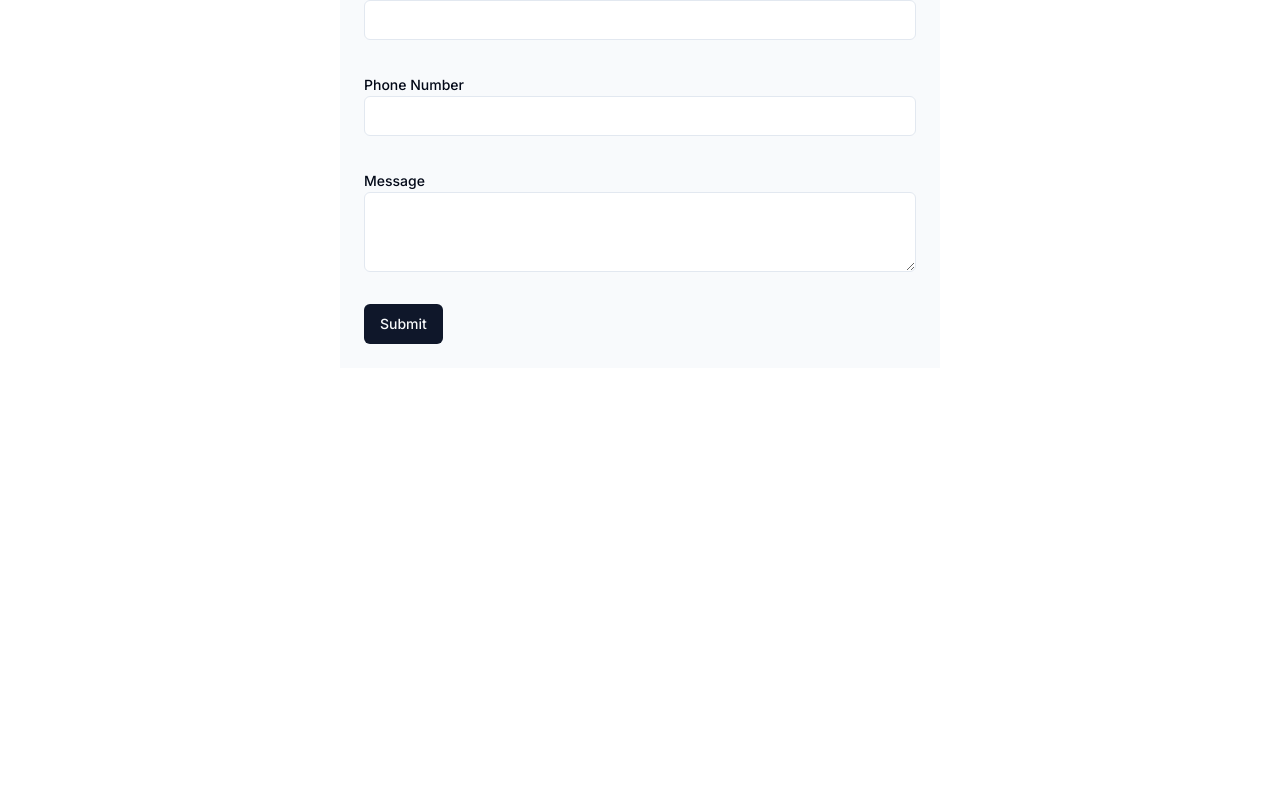
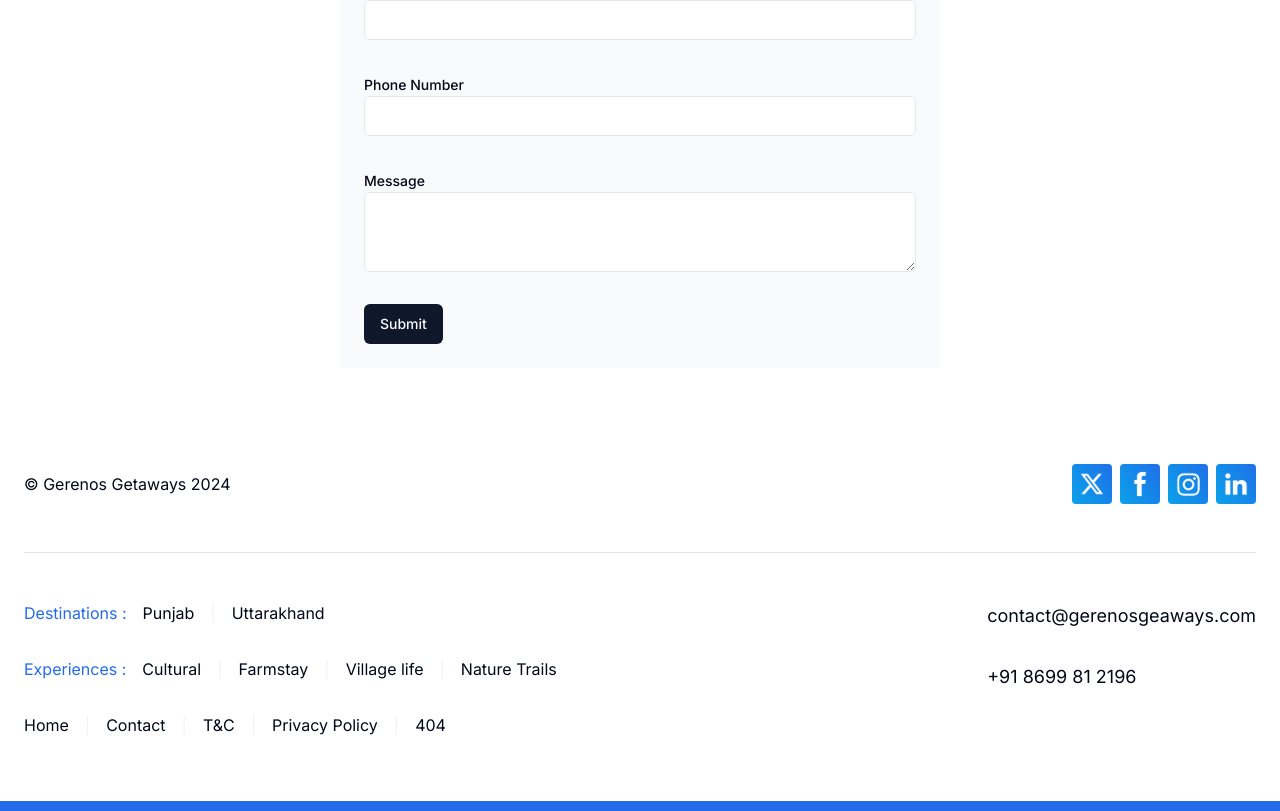
Before and after one commit to TheHypedge/geranos, a Next.js app: page /contact in a window 1280 px wide. Shown: the part 608-1419 px from the top of the page. Before the commit the page ends 1024 px from the top, so only its background shows below. Built offline with nearby package versions, Linux system fonts and the light colour scheme.

Commit message:
Changes
Changes

```diff
--- a/src/app/layout.tsx
+++ b/src/app/layout.tsx
@@ -37,7 +37,7 @@ export default function RootLayout({
       <div className="mt-24">
         {children}
       </div>
-
+      <Footer/>
       </body>
     </html>
   );
--- a/src/app/page.tsx
+++ b/src/app/page.tsx
@@ -42,7 +42,7 @@ export default function Home() {
 
 
         <div className="mb-12">
-        <DestinationsCards acfPostTypeSlug="experiences" cardTitle="Experiences" />
+        <DestinationsCards acfPostTypeSlug="experiences" cardTitle="Rediscover Yourself Like a Local" />
         </div>
 
         <div className="mb-8 w-full">
--- a/src/components/custom/Content/DestinationsCards/SingleCard.tsx
+++ b/src/components/custom/Content/DestinationsCards/SingleCard.tsx
@@ -26,7 +26,7 @@ const SingleCard = (props:any) => {
 
         <CardContent className="flex flex-col align-bottom justify-end aspect-square p-0">
 
-        <Image className="rounded-3xl w-full" src={props.thumbnailImage} alt="test" width="1000" height="1000"/>
+        <Image className="rounded-2xl w-full" src={props.thumbnailImage} alt="test" width="1000" height="1000"/>
 
 
         { (props.cardImageTitle || props.cardImageSubTitle) &&
```
